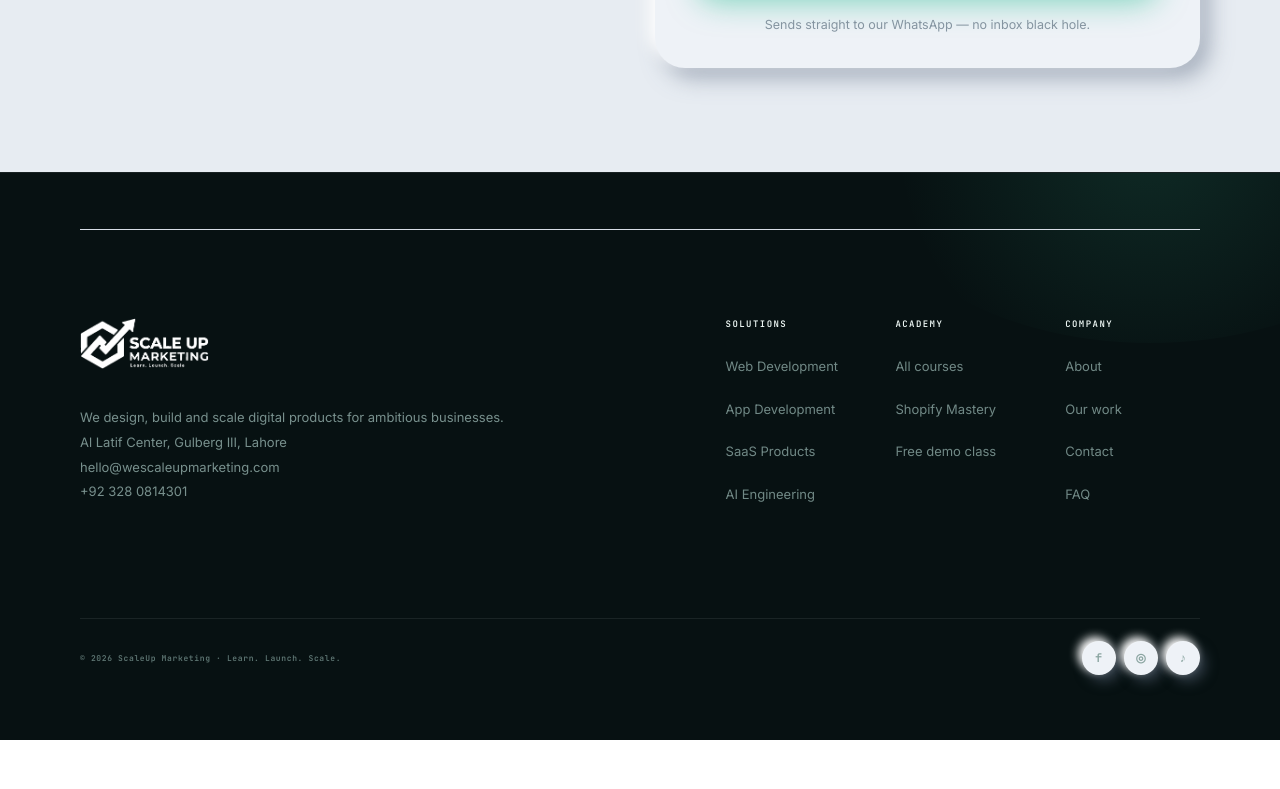
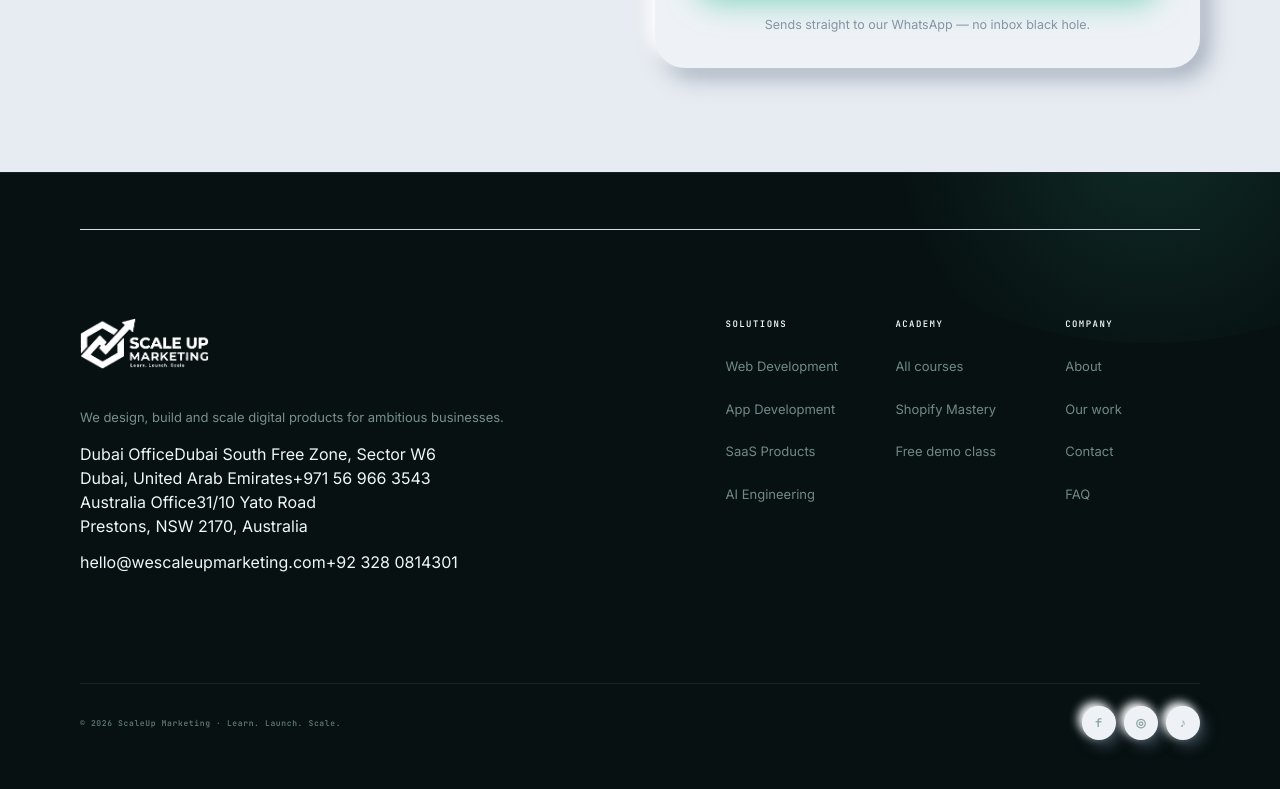
Before and after one commit to etsywisecart-ctrl/scaleup-marketing-website, a Next.js app in the folder web/: page / in a window 1280 px wide. Shown: the part 9163-9952 px from the top of the page. Before the commit the page ends 9903 px from the top, so only its background shows below. Built offline with nearby package versions, Linux system fonts and the light colour scheme; no server answers.

Commit message:
Add Dubai and Australia office addresses to footer

```diff
--- a/web/src/components/Footer.tsx
+++ b/web/src/components/Footer.tsx
@@ -20,7 +20,22 @@ export default function Footer() {
               <Image className="logo-img logo-light" src="/uploads/logo.png" alt="ScaleUp Marketing" width={128} height={51} />
               <Image className="logo-img logo-dark" src="/uploads/logo-white.png" alt="ScaleUp Marketing" width={128} height={51} />
             </Link>
-            <p>We design, build and scale digital products for ambitious businesses.<br />{contact.addressLine1} {contact.addressLine2}<br />{contact.email}<br />{contact.phoneDisplay}</p>
+            <p>We design, build and scale digital products for ambitious businesses.</p>
+            <div className="footer-offices">
+              <div className="footer-office">
+                <span className="footer-office-label">Dubai Office</span>
+                <span>Dubai South Free Zone, Sector W6<br />Dubai, United Arab Emirates</span>
+                <a href="tel:+971569663543">+971 56 966 3543</a>
+              </div>
+              <div className="footer-office">
+                <span className="footer-office-label">Australia Office</span>
+                <span>31/10 Yato Road<br />Prestons, NSW 2170, Australia</span>
+              </div>
+            </div>
+            <div className="footer-contact">
+              <a href={`mailto:${contact.email}`}>{contact.email}</a>
+              <a href={`tel:${contact.phoneDisplay}`}>{contact.phoneDisplay}</a>
+            </div>
           </div>
           <div className="footer-cols">
             {COLS.map((c) => (
```
